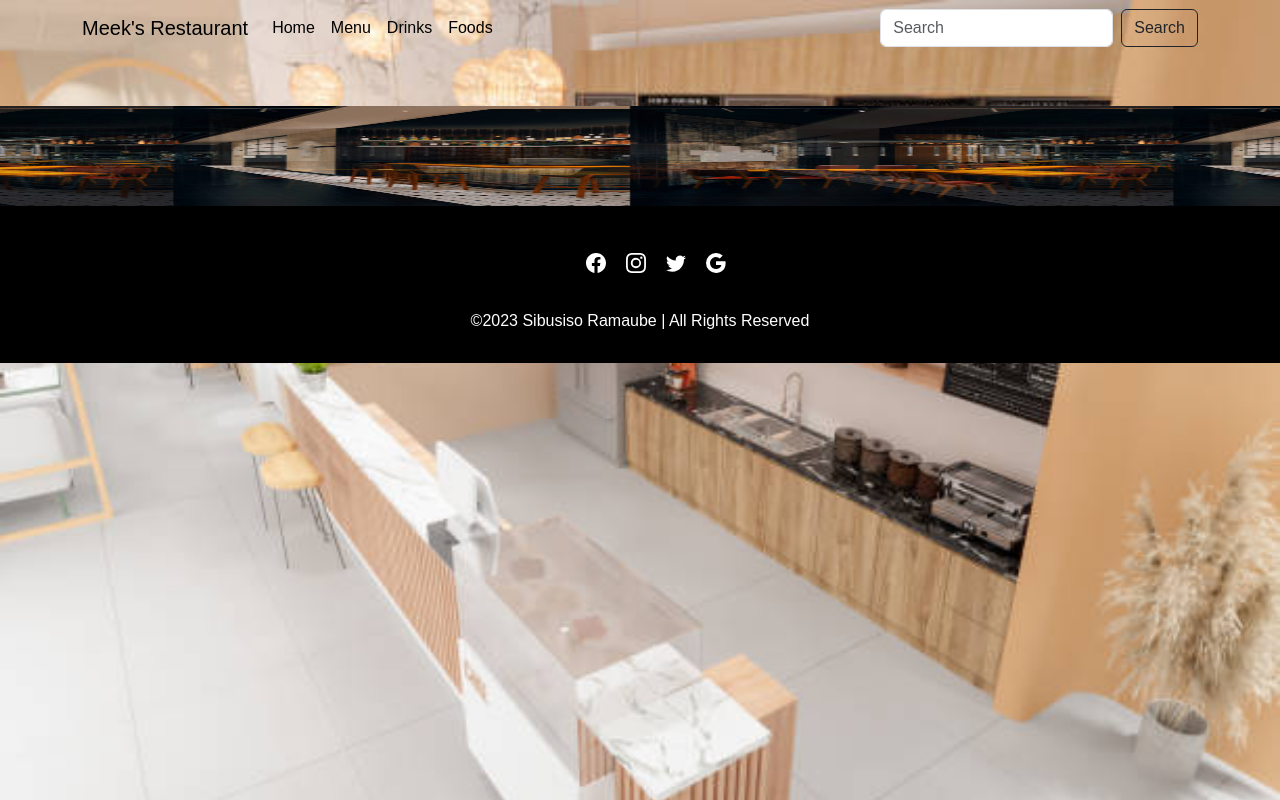
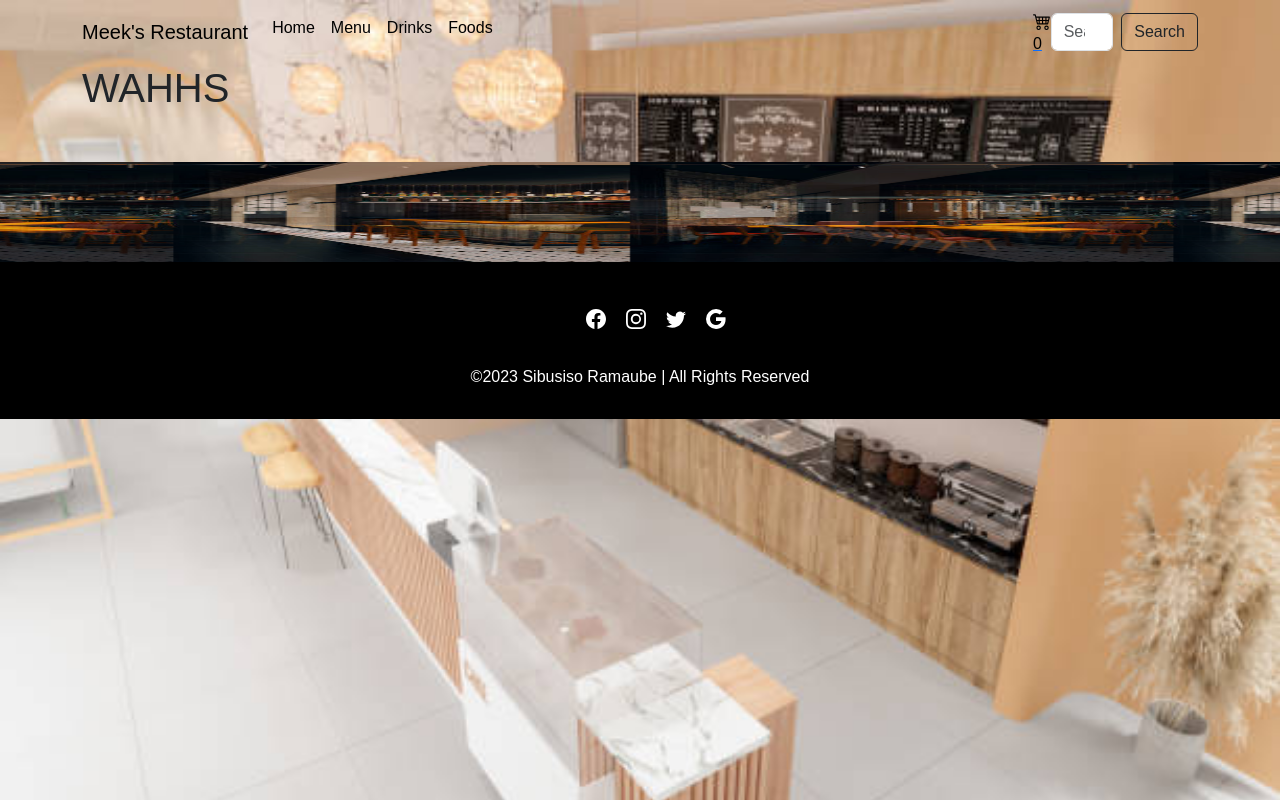
Before and after one commit to hitprofit70/my-restaurant-app, a React (Vite) app in the folder frontend/: page /cartpage in a window 1280 px wide. Built offline with nearby package versions, Linux system fonts and the light colour scheme.

Commit message:
icon added

```diff
--- a/frontend/src/components/TopNav.jsx
+++ b/frontend/src/components/TopNav.jsx
@@ -34,36 +34,14 @@
               <li className="nav-item">
                 <Link to="/foodspage" className="nav-link active">Foods</Link>
               </li>
-              {/* <li className="nav-item dropdown active">
-                <a
-                  className="nav-link dropdown-toggle active"
-                  role="button"
-                  data-bs-toggle="dropdown"
-                  aria-expanded="false"
-                >
-                  Dropdown
-                </a>
-                <ul className="dropdown-menu">
-                  <li>
-                    <a className="dropdown-item">
-                      Action
-                    </a>
-                  </li>
-                  <li>
-                    <a className="dropdown-item">
-                      Another action
-                    </a>
-                  </li>
-                  <li>
-                    <hr className="dropdown-divider" />
-                  </li>
-                  <li>
-                    <a className="dropdown-item">
-                      Something else here
-                    </a>
-                  </li>
-                </ul>
-              </li> */}
+              <ul className="cart-icon animate__animated animate__pulse">
+              <Link to="/cartpage">
+              <svg xmlns="http://www.w3.org/2000/svg" width="18" height="18" fill="black" className="bi bi-cart4" viewBox="0 0 16 16">
+              <path d="M0 2.5A.5.5 0 0 1 .5 2H2a.5.5 0 0 1 .485.379L2.89 4H14.5a.5.5 0 0 1 .485.621l-1.5 6A.5.5 0 0 1 13 11H4a.5.5 0 0 1-.485-.379L1.61 3H.5a.5.5 0 0 1-.5-.5zM3.14 5l.5 2H5V5H3.14zM6 5v2h2V5H6zm3 0v2h2V5H9zm3 0v2h1.36l.5-2H12zm1.11 3H12v2h.61l.5-2zM11 8H9v2h2V8zM8 8H6v2h2V8zM5 8H3.89l.5 2H5V8zm0 5a1 1 0 1 0 0 2 1 1 0 0 0 0-2zm-2 1a2 2 0 1 1 4 0 2 2 0 0 1-4 0zm9-1a1 1 0 1 0 0 2 1 1 0 0 0 0-2zm-2 1a2 2 0 1 1 4 0 2 2 0 0 1-4 0z" />
+            </svg>
+            <span className="text-black">0</span>
+              </Link>
+              </ul>
             </ul>
             <form className="d-flex" role="search">
               <input
--- a/frontend/src/index.css
+++ b/frontend/src/index.css
@@ -57,6 +57,16 @@
   .social-icon__link:hover {
     transform: translateY(-10px);
   }
+
+  .cart-icon {
+    margin-left: 500px;
+    cursor: pointer;
+  }
+
+  /* .cart-icon:hover {
+    transform: scale(1.2);
+    transition: 3s;
+  } */
 
   .menu__link {
     font-size: 1.2rem;
--- a/frontend/src/pages/CartPage.jsx
+++ b/frontend/src/pages/CartPage.jsx
@@ -6,6 +6,9 @@
   return (
     <div>
     <TopNav/>
+    <div className='container'>
+    <h1>WAHHS</h1>
+    </div>
     <BottomF/>
     </div>
   )
--- a/frontend/src/pages/ViewProducts.jsx
+++ b/frontend/src/pages/ViewProducts.jsx
@@ -38,7 +38,7 @@
                   <span className="bg-dark border text-light">Free Delivery</span>
                   <div className="">
                     <button
-                      className="add-button mt-3"
+                      className="add-button mt-3 animate__heartBeat"
                     >
                       AddtoCart
                     </button>
```
